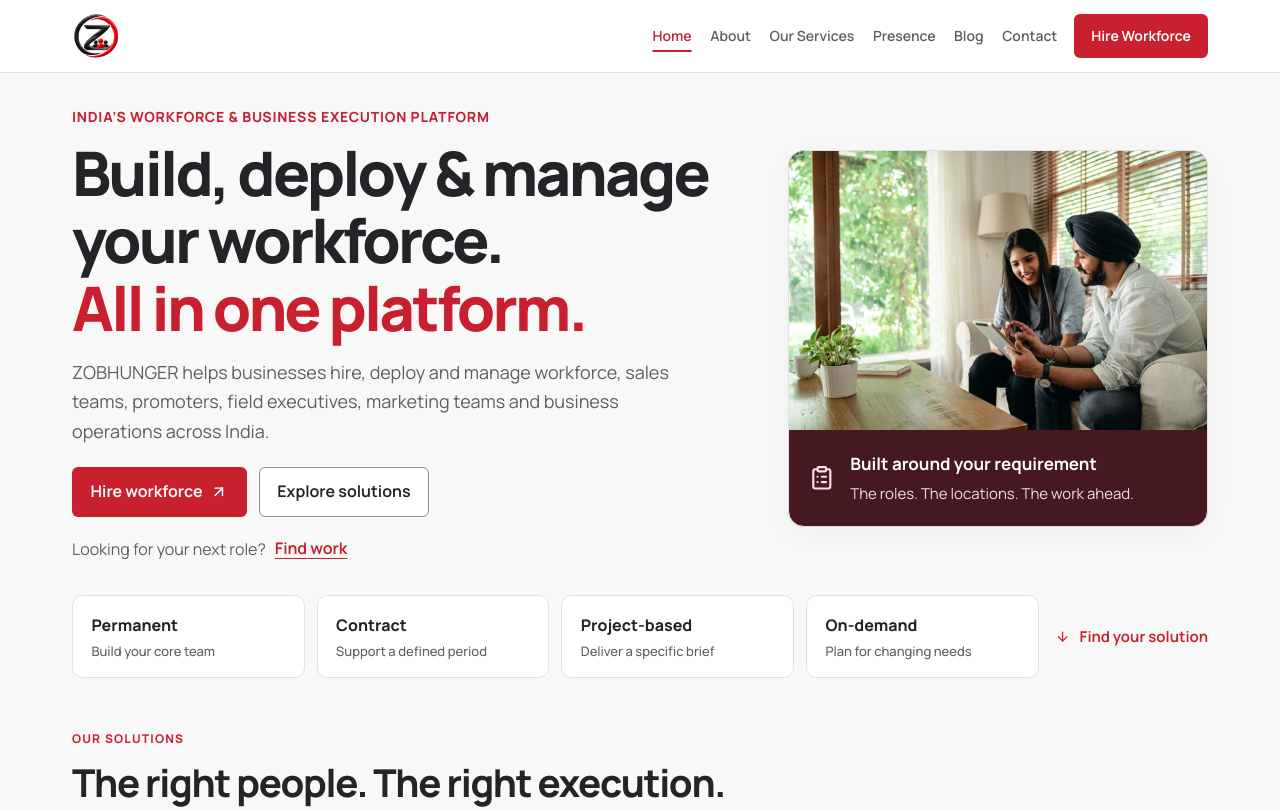
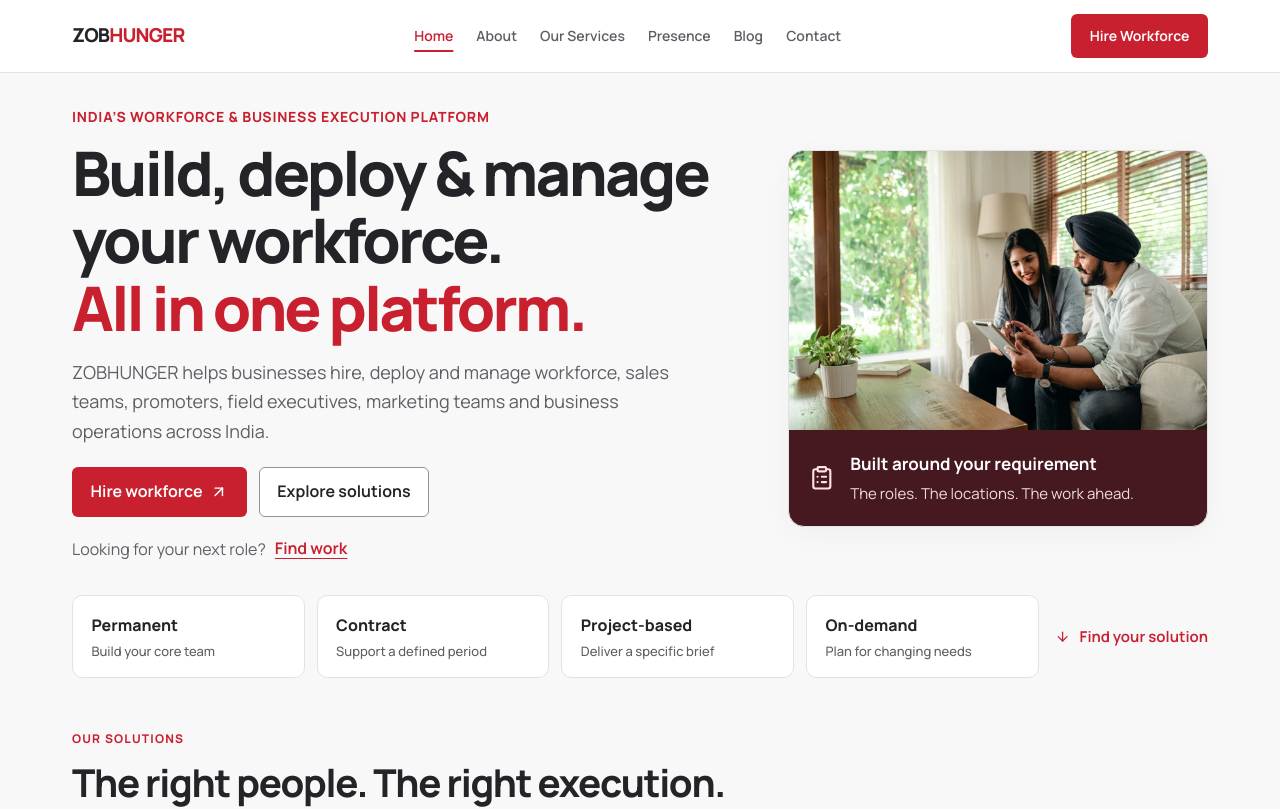
Before and after one commit to Aayush20253534/ZOBHUNGER, a Next.js app in the folder client/: page / in a window 1280 px wide. Shown: the top 809 px of the page. Built offline with nearby package versions, Linux system fonts and the light colour scheme.

Commit message:
style: restore text wordmark and rebalance navbar spacing

```diff
--- a/client/src/components/layout/Navbar.tsx
+++ b/client/src/components/layout/Navbar.tsx
@@ -1,6 +1,5 @@
 "use client";
 
-import Image from "next/image";
 import Link from "next/link";
 import { usePathname } from "next/navigation";
 import { ActionLink } from "@/components/common/ActionLink";
@@ -22,16 +21,8 @@ export function Navbar() {
       </a>
       <header className="zb-header">
         <div className="zb-container zb-header-inner">
-          <Link href="/" className="zb-navbar-brand" aria-label="ZOBHUNGER home">
-            <Image
-              className="zb-navbar-logo"
-              src="/Logo/Logo.png"
-              alt="ZOBHUNGER"
-              width={96}
-              height={96}
-              priority
-              sizes="(max-width: 640px) 42px, 48px"
-            />
+          <Link href="/" className="zb-wordmark" aria-label="ZOBHUNGER home">
+            ZOB<span>HUNGER</span>
           </Link>
 
           <nav className="zb-desktop-nav" aria-label="Main navigation">
@@ -48,10 +39,14 @@ export function Navbar() {
                 </Link>
               );
             })}
-            <ActionLink href={site.primaryAction.href}>
-              {site.primaryAction.label}
-            </ActionLink>
           </nav>
+
+          <ActionLink
+            href={site.primaryAction.href}
+            className="zb-header-primary-action"
+          >
+            {site.primaryAction.label}
+          </ActionLink>
 
           <MobileMenu pathname={pathname} />
         </div>
--- a/client/src/styles/brand.css
+++ b/client/src/styles/brand.css
@@ -125,26 +125,6 @@ body > main[class] {
   border-radius: 0.25rem;
 }
 
-.zb-navbar-brand {
-  display: inline-flex;
-  align-items: center;
-  flex: 0 0 auto;
-  text-decoration: none;
-}
-.zb-navbar-logo {
-  display: block;
-  width: 48px;
-  height: 48px;
-  object-fit: contain;
-  object-position: center;
-}
-@media (max-width: 640px) {
-  .zb-navbar-logo {
-    width: 42px;
-    height: 42px;
-  }
-}
-
 .zb-wordmark {
   display: inline-flex;
   align-items: center;
@@ -171,13 +151,18 @@ body > main[class] {
   display: flex;
   align-items: center;
   justify-content: space-between;
-  gap: 1.5rem;
+  gap: 1.25rem;
   min-height: var(--zb-header-height);
 }
 .zb-desktop-nav {
   display: none;
   align-items: center;
-  gap: clamp(0.6rem, 1.2vw, 1.1rem);
+  justify-content: center;
+  gap: clamp(1rem, 1.55vw, 1.65rem);
+}
+.zb-header-primary-action {
+  display: none;
+  flex: 0 0 auto;
 }
 .zb-nav-link {
   display: inline-flex;
@@ -836,8 +821,20 @@ body > main[class] {
   }
 }
 @media (min-width: 1200px) {
+  .zb-header-inner {
+    display: grid;
+    grid-template-columns: auto minmax(0, 1fr) auto;
+    column-gap: clamp(2rem, 3vw, 3.5rem);
+  }
   .zb-desktop-nav {
     display: flex;
+    justify-self: center;
+  }
+  .zb-header-primary-action {
+    display: inline-flex;
+    min-height: 2.75rem;
+    padding-inline: 1.1rem;
+    font-size: 0.875rem;
   }
   .zb-mobile-trigger {
     display: none;
@@ -857,12 +854,3 @@ body > main[class] {
     transition: none;
   }
 }
-
-/* The simplified primary navigation leaves one clear business CTA in the header. */
-@media (min-width: 1200px) {
-  .zb-desktop-nav > .zb-action-link:last-child {
-    min-height: 2.75rem;
-    padding-inline: 1rem;
-    font-size: 0.875rem;
-  }
-}
```
